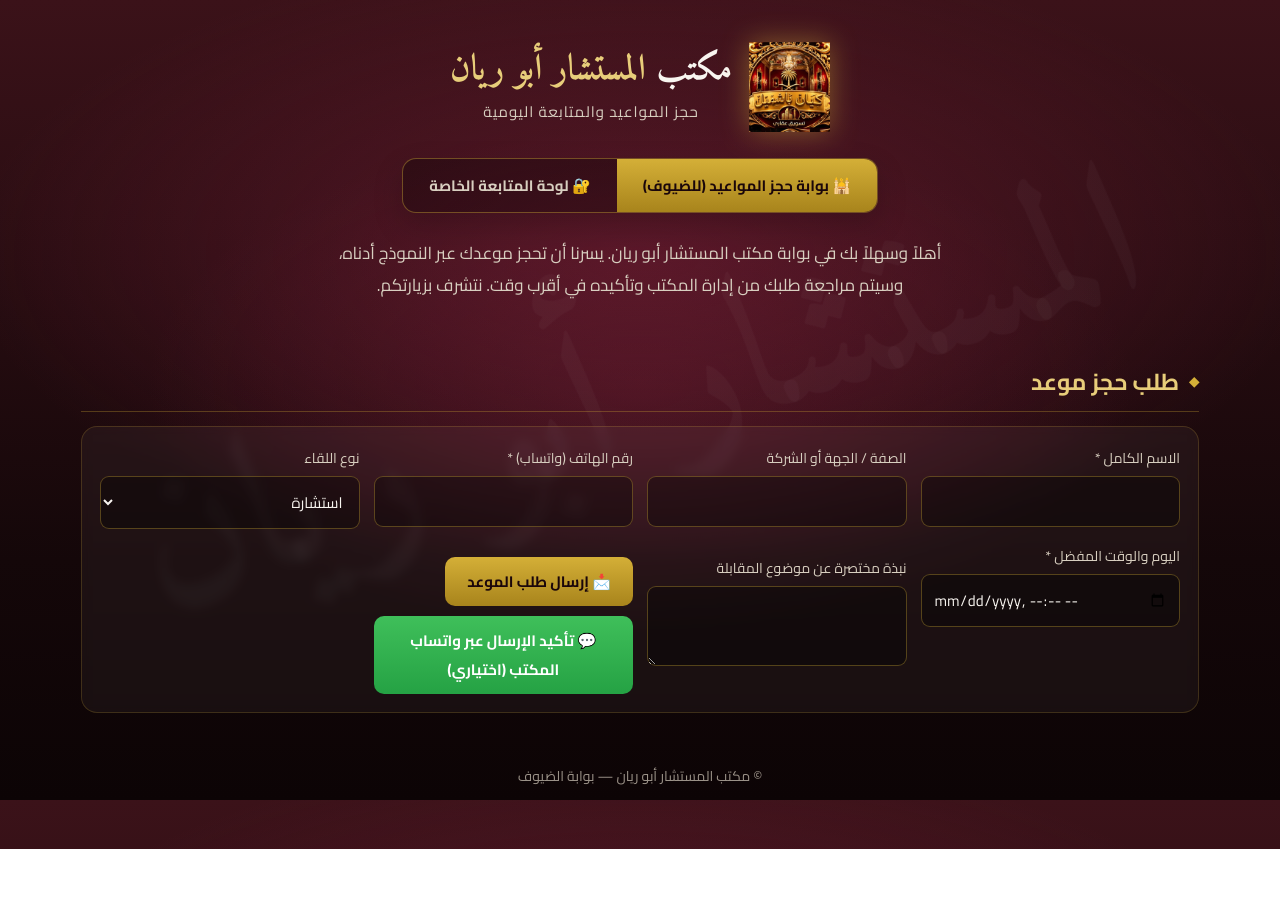
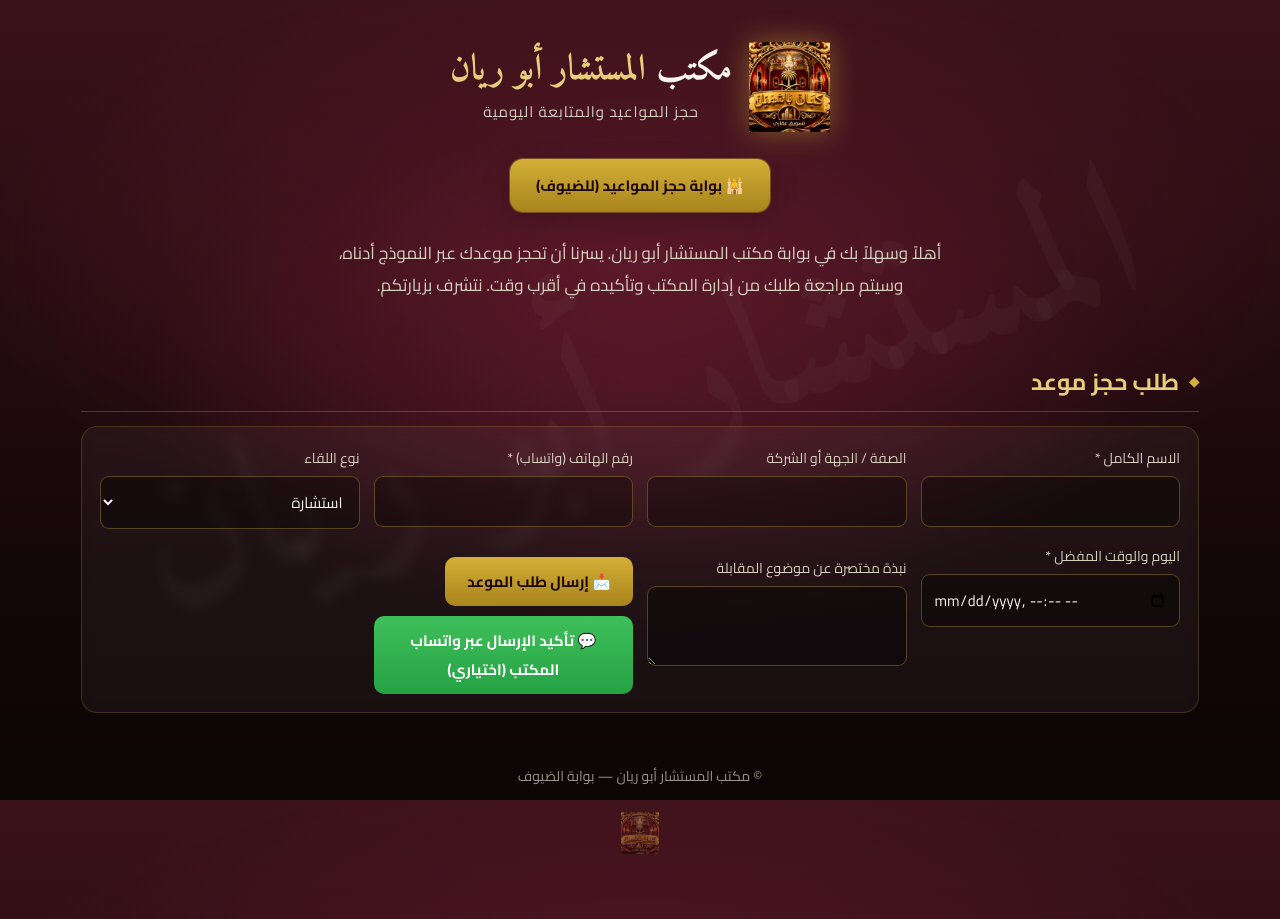
Before and after one commit to MOO651/adel, a website: page index.html in a window 1280 px wide. Before the commit the page ends 849 px from the top, so only its background shows below. Drawn offline with Linux system fonts and the light colour scheme.

Commit message:
Hide admin tab behind footer logo entry

```diff
--- a/index.html
+++ b/index.html
@@ -140,6 +140,11 @@ button{min-height:40px}
 
 /* ===== logo image ===== */
 img.rlogo{width:82px;height:90px;object-fit:contain;filter:drop-shadow(0 0 14px rgba(212,175,55,.45))}
+.admin-logo-entry{display:flex;justify-content:center;margin:18px auto 0}
+.admin-logo-entry button{width:42px;height:52px;min-height:0;padding:2px;background:transparent;border:0;opacity:.42;cursor:pointer;transition:opacity .2s,transform .2s}
+.admin-logo-entry button:hover,.admin-logo-entry button:focus-visible{opacity:.9;transform:translateY(-2px)}
+.admin-logo-entry img{width:100%;height:100%;object-fit:contain}
+@media print{.admin-logo-entry{display:none!important}}
 /* ===== print ===== */
 .print-logo{display:none}
 #printArea{display:none}
@@ -256,7 +261,7 @@ img.rlogo{width:82px;height:90px;object-fit:contain;filter:drop-shadow(0 0 14px
 
 <div class="mode-switch no-print" id="modeSwitch">
   <button id="tabGuest" class="active" onclick="showMode('guest')">🕌 بوابة حجز المواعيد (للضيوف)</button>
-  <button id="tabAdmin" onclick="showMode('admin')">🔐 لوحة المتابعة الخاصة</button>
+  <button id="tabAdmin" style="display:none" onclick="showMode('admin')">🔐 لوحة المتابعة الخاصة</button>
 </div>
 
 <!-- ============ GUEST VIEW ============ -->
@@ -297,6 +302,7 @@ img.rlogo{width:82px;height:90px;object-fit:contain;filter:drop-shadow(0 0 14px
     </div>
   </section>
   <footer>© مكتب المستشار أبو ريان — بوابة الضيوف</footer>
+  <div class="admin-logo-entry"><button type="button" onclick="openAdminPanel()" aria-label="فتح لوحة الإدارة"><img src="_logo.png" alt=""></button></div>
 </div>
 
 <!-- ============ ADMIN VIEW ============ -->
@@ -423,7 +429,8 @@ if(db.lastReset!==new Date().toDateString()){
 
 /* ================= mode switching & PIN ================= */
 let lastBooking=null;
-function showMode(m){
+function openAdminPanel(){showMode('admin')}
++function showMode(m){
   document.getElementById('tabGuest').classList.toggle('active',m==='guest');
   document.getElementById('tabAdmin').classList.toggle('active',m==='admin');
   document.getElementById('guestView').style.display=m==='guest'?'block':'none';
```
